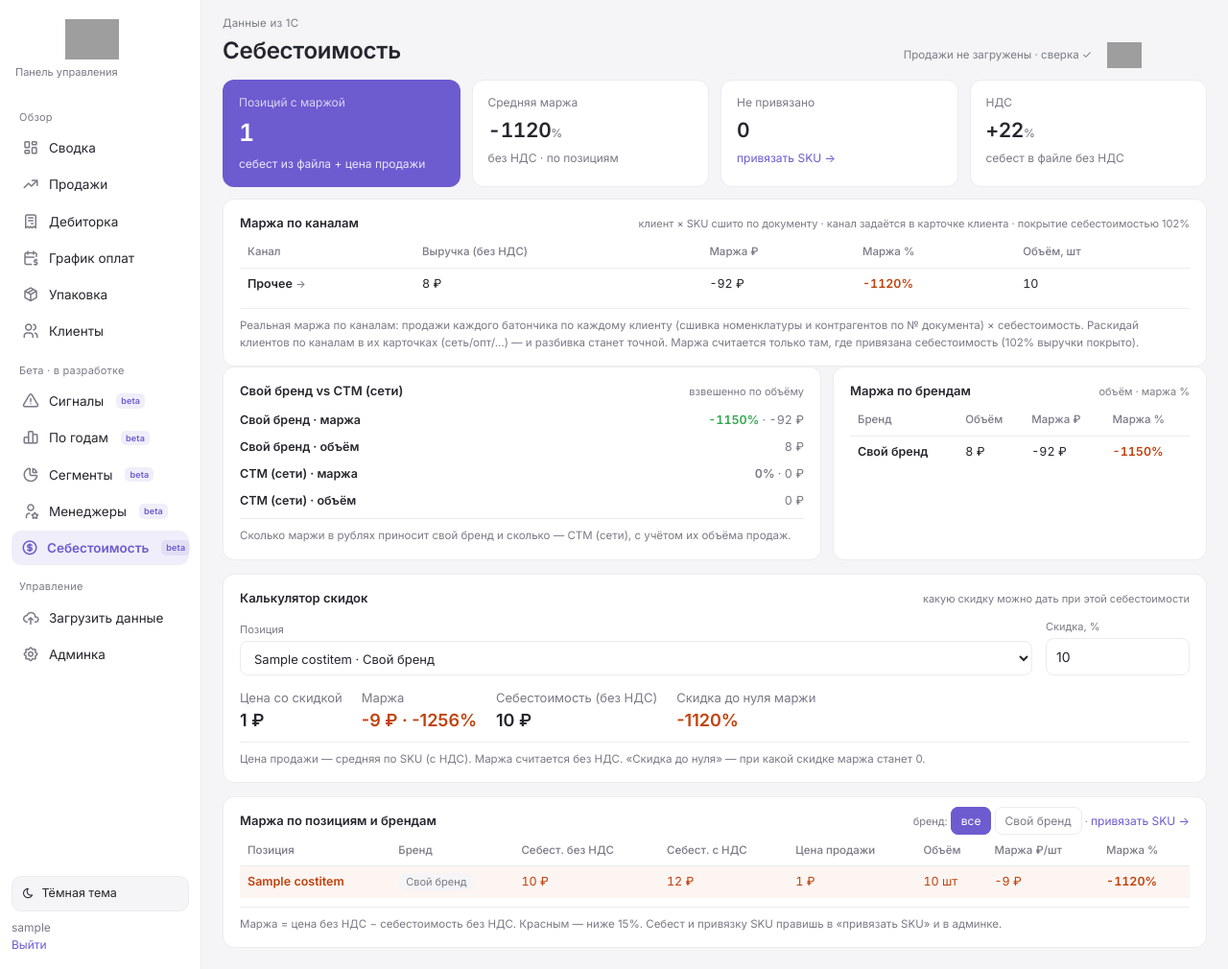
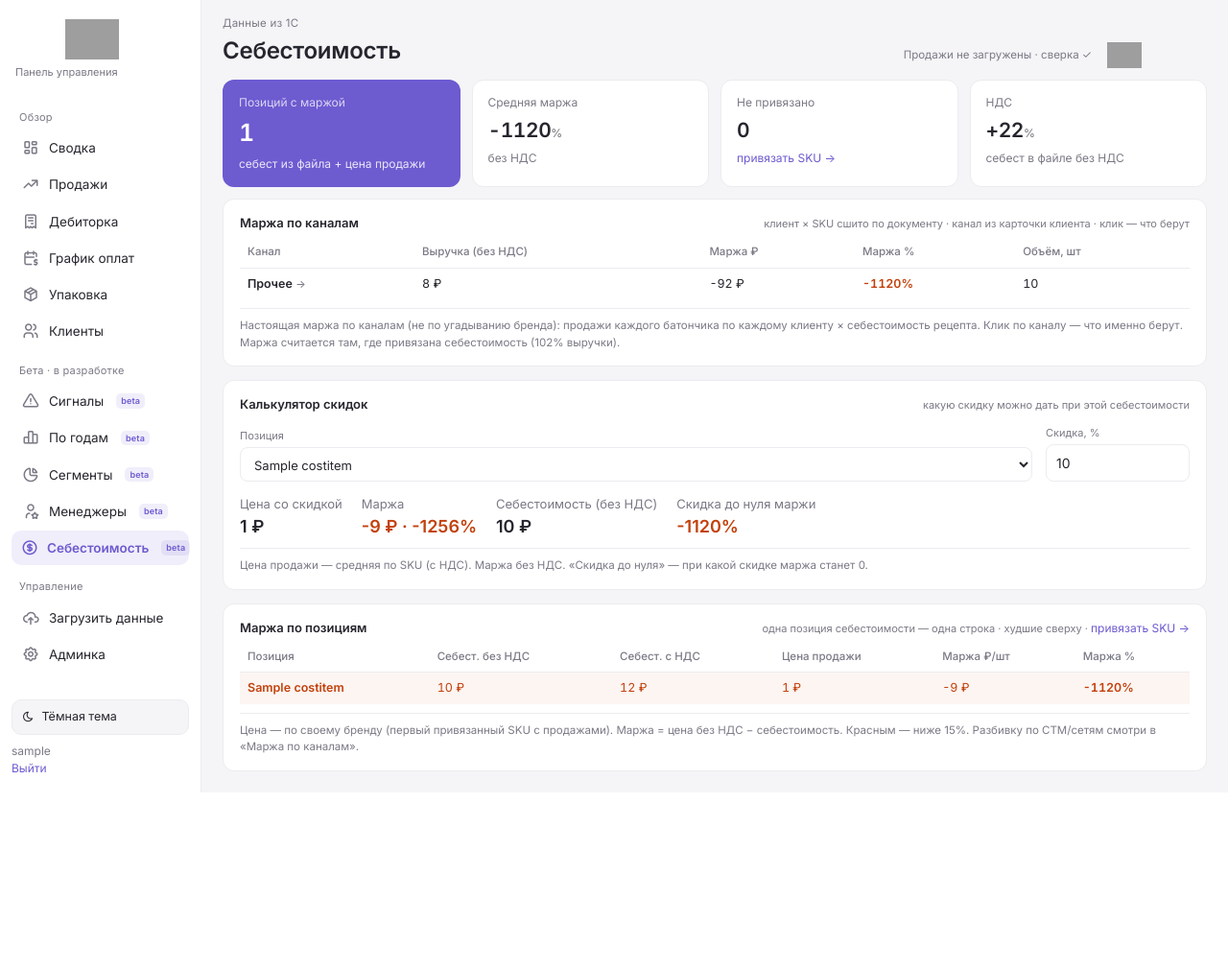
Before and after one commit to Blankeevich/kick-dashboard, a Django app: page /cost/ in a window 1280 px wide. Shown: the whole page at 96% size. After the commit the page ends 826 px from the top, so only its background shows below. Run offline with Django 5.2, Linux system fonts and the light colour scheme; a user stored in the database is signed in; tables that the repository leaves empty hold one stand-in row (values such as "Sample post"); grey boxes are pictures that could not be loaded.

Commit message:
Себестоимость: убран костыль угадывания бренда — одна позиция=одна строка, без дублей и чужих брендов; разрез по каналам через честную сшивку

```diff
--- a/dashboard/templates/dashboard/cost.html
+++ b/dashboard/templates/dashboard/cost.html
@@ -3,14 +3,14 @@
 {% block content %}
 <section class="kpis">
   <div class="kpi hero"><div class="kl">Позиций с маржой</div><div class="kv">{{ c.mapped|length }}</div><div class="kf">себест из файла + цена продажи</div></div>
-  <div class="kpi"><div class="kl">Средняя маржа</div><div class="kv sm">{{ c.avg_margin }}<span class="cur">%</span></div><div class="kf">без НДС · по позициям</div></div>
+  <div class="kpi"><div class="kl">Средняя маржа</div><div class="kv sm">{{ c.avg_margin }}<span class="cur">%</span></div><div class="kf">без НДС</div></div>
   <div class="kpi"><div class="kl">Не привязано</div><div class="kv sm {% if c.unmapped %}bad{% endif %}">{{ c.unmapped|length }}</div><div class="kf"><a href="{% url 'cost_map' %}" class="link">привязать SKU →</a></div></div>
   <div class="kpi"><div class="kl">НДС</div><div class="kv sm">+{{ c.vat_pct }}<span class="cur">%</span></div><div class="kf">себест в файле без НДС</div></div>
 </section>
 
 {% if cm.channels %}
 <div class="card wide">
-  <div class="ch"><span>Маржа по каналам</span><small>клиент × SKU сшито по документу · канал задаётся в карточке клиента · покрытие себестоимостью {{ cm.covered_pct }}%</small></div>
+  <div class="ch"><span>Маржа по каналам</span><small>клиент × SKU сшито по документу · канал из карточки клиента · клик — что берут</small></div>
   <table>
     <thead><tr><th>Канал</th><th>Выручка (без НДС)</th><th>Маржа ₽</th><th>Маржа %</th><th>Объём, шт</th></tr></thead>
     <tbody>
@@ -23,75 +23,40 @@
       </tr>{% endfor %}
     </tbody>
   </table>
-  <div class="foot">Реальная маржа по каналам: продажи каждого батончика по каждому клиенту (сшивка номенклатуры и контрагентов по № документа) × себестоимость. Раскидай клиентов по каналам в их карточках (сеть/опт/…) — и разбивка станет точной. Маржа считается только там, где привязана себестоимость ({{ cm.covered_pct }}% выручки покрыто).</div>
+  <div class="foot">Настоящая маржа по каналам (не по угадыванию бренда): продажи каждого батончика по каждому клиенту × себестоимость рецепта. Клик по каналу — что именно берут. Маржа считается там, где привязана себестоимость ({{ cm.covered_pct }}% выручки).</div>
 </div>
 {% endif %}
-<section class="grid">
-  <div class="card">
-    <div class="ch"><span>Свой бренд vs СТМ (сети)</span><small>взвешенно по объёму</small></div>
-    <ul class="rows">
-      <li><span class="nm">Свой бренд · маржа</span><span class="vl"><b class="up">{{ c.groups.own_mp }}%</b> · {{ c.groups.own_m|intcomma }} ₽</span></li>
-      <li><span class="nm">Свой бренд · объём</span><span class="vl">{{ c.groups.own_rev|intcomma }} ₽</span></li>
-      <li><span class="nm">СТМ (сети) · маржа</span><span class="vl"><b>{{ c.groups.stm_mp }}%</b> · {{ c.groups.stm_m|intcomma }} ₽</span></li>
-      <li><span class="nm">СТМ (сети) · объём</span><span class="vl">{{ c.groups.stm_rev|intcomma }} ₽</span></li>
-    </ul>
-    <div class="foot">Сколько маржи в рублях приносит свой бренд и сколько — СТМ (сети), с учётом их объёма продаж.</div>
-  </div>
-  <div class="card">
-    <div class="ch"><span>Маржа по брендам</span><small>объём · маржа %</small></div>
-    <table>
-      <thead><tr><th>Бренд</th><th>Объём</th><th>Маржа ₽</th><th>Маржа %</th></tr></thead>
-      <tbody>
-        {% for b in c.by_brand %}<tr>
-          <td>{{ b.brand }}</td><td>{{ b.revenue|intcomma }} ₽</td><td>{{ b.margin|intcomma }} ₽</td>
-          <td><b class="{% if b.mp < 15 %}bad{% elif b.mp >= 40 %}up{% endif %}">{{ b.mp }}%</b></td>
-        </tr>{% endfor %}
-      </tbody>
-    </table>
-  </div>
-</section>
 
 <div class="card wide" style="margin-top:14px">
   <div class="ch"><span>Калькулятор скидок</span><small>какую скидку можно дать при этой себестоимости</small></div>
   <div style="display:flex;flex-wrap:wrap;gap:14px;align-items:flex-end">
     <div class="frow" style="min-width:280px;flex:1"><label>Позиция</label>
-      <select id="dpos" style="font-size:13px;border:1px solid var(--line);border-radius:8px;padding:8px 10px;width:100%"></select>
-    </div>
+      <select id="dpos" style="font-size:13px;border:1px solid var(--line);border-radius:8px;padding:8px 10px;width:100%"></select></div>
     <div class="frow" style="width:150px"><label>Скидка, %</label>
-      <input id="ddisc" type="number" min="0" max="60" step="1" value="10" style="font-size:14px;border:1px solid var(--line);border-radius:8px;padding:8px 10px;width:100%">
-    </div>
+      <input id="ddisc" type="number" min="0" max="60" step="1" value="10" style="font-size:14px;border:1px solid var(--line);border-radius:8px;padding:8px 10px;width:100%"></div>
   </div>
   <div id="dout" style="display:flex;flex-wrap:wrap;gap:20px;margin-top:14px;font-size:13px"></div>
-  <div class="foot">Цена продажи — средняя по SKU (с НДС). Маржа считается без НДС. «Скидка до нуля» — при какой скидке маржа станет 0.</div>
+  <div class="foot">Цена продажи — средняя по SKU (с НДС). Маржа без НДС. «Скидка до нуля» — при какой скидке маржа станет 0.</div>
 </div>
 
 <div class="card wide" style="margin-top:14px">
-  <div class="ch"><span>Маржа по позициям и брендам</span>
-    <span style="font-size:11px;font-weight:400;color:var(--ink2)">
-      бренд:
-      <a href="?" class="perbtn {% if not sel_brand %}on{% endif %}">все</a>
-      {% for b in c.brands %}<a href="?brand={{ b|urlencode }}" class="perbtn {% if sel_brand == b %}on{% endif %}">{{ b }}</a>{% endfor %}
-      · <a href="{% url 'cost_map' %}" class="link">привязать SKU →</a>
-    </span>
-  </div>
-  {% if rows %}
+  <div class="ch"><span>Маржа по позициям</span><small>одна позиция себестоимости — одна строка · худшие сверху · <a href="{% url 'cost_map' %}" class="link">привязать SKU →</a></small></div>
+  {% if c.mapped %}
   <table>
-    <thead><tr><th>Позиция</th><th>Бренд</th><th>Себест. без НДС</th><th>Себест. с НДС</th><th>Цена продажи</th><th>Объём</th><th>Маржа ₽/шт</th><th>Маржа %</th></tr></thead>
+    <thead><tr><th>Позиция</th><th>Себест. без НДС</th><th>Себест. с НДС</th><th>Цена продажи</th><th>Маржа ₽/шт</th><th>Маржа %</th></tr></thead>
     <tbody>
-      {% for r in rows %}<tr {% if r.mp < 15 %}class="bad"{% endif %}>
+      {% for r in c.mapped %}<tr {% if r.mp < 15 %}class="bad"{% endif %}>
         <td>{{ r.name }}</td>
-        <td><span class="pill">{{ r.brand }}</span></td>
         <td>{{ r.cost|intcomma }} ₽</td>
         <td>{{ r.cost_vat|intcomma }} ₽</td>
         <td>{{ r.price|intcomma }} ₽</td>
-        <td>{{ r.qty|intcomma }} шт</td>
         <td>{{ r.margin|intcomma }} ₽</td>
         <td><b class="{% if r.mp < 15 %}bad{% elif r.mp >= 40 %}up{% endif %}">{{ r.mp }}%</b></td>
       </tr>{% endfor %}
     </tbody>
   </table>
-  <div class="foot">Маржа = цена без НДС − себестоимость без НДС. Красным — ниже 15%. Себест и привязку SKU правишь в «привязать SKU» и в админке.</div>
-  {% else %}<div class="foot">Нет данных. Привяжи SKU к себестоимости.</div>{% endif %}
+  <div class="foot">Цена — по своему бренду (первый привязанный SKU с продажами). Маржа = цена без НДС − себестоимость. Красным — ниже 15%. Разбивку по СТМ/сетям смотри в «Маржа по каналам».</div>
+  {% else %}<div class="foot">Нет привязанных позиций. <a href="{% url 'cost_map' %}" class="link">Привяжи SKU →</a></div>{% endif %}
 </div>
 
 {% if c.unmapped %}
@@ -104,7 +69,7 @@
 </div>
 {% endif %}
 
-<script id="ddata" type="application/json">[{% for r in c.mapped %}{"n":"{{ r.name|escapejs }} · {{ r.brand|escapejs }}","cost":{{ r.cost }},"price":{{ r.price }}}{% if not forloop.last %},{% endif %}{% endfor %}]</script>
+<script id="ddata" type="application/json">[{% for r in c.mapped %}{"n":"{{ r.name|escapejs }}","cost":{{ r.cost }},"price":{{ r.price }}}{% if not forloop.last %},{% endif %}{% endfor %}]</script>
 <script>
 (function(){
   var data=JSON.parse(document.getElementById('ddata').textContent||'[]');
--- a/dashboard/views.py
+++ b/dashboard/views.py
@@ -261,11 +261,8 @@ def rfm(request):
 
 @login_required
 def cost(request):
-    c = metrics.cost_margin()
-    sel_brand = request.GET.get('brand') or ''
-    rows = [r for r in c['mapped'] if r['brand'] == sel_brand] if sel_brand else c['mapped']
-    return render(request, 'dashboard/cost.html', {'page': 'cost', 'c': c, 'rows': rows,
-                  'sel_brand': sel_brand, 'cm': metrics.channel_margin()})
+    return render(request, 'dashboard/cost.html', {'page': 'cost', 'c': metrics.cost_margin(),
+                  'cm': metrics.channel_margin()})
 
 
 @login_required
```
Also changed, not shown: dashboard/metrics.py (+10 -55 lines).
